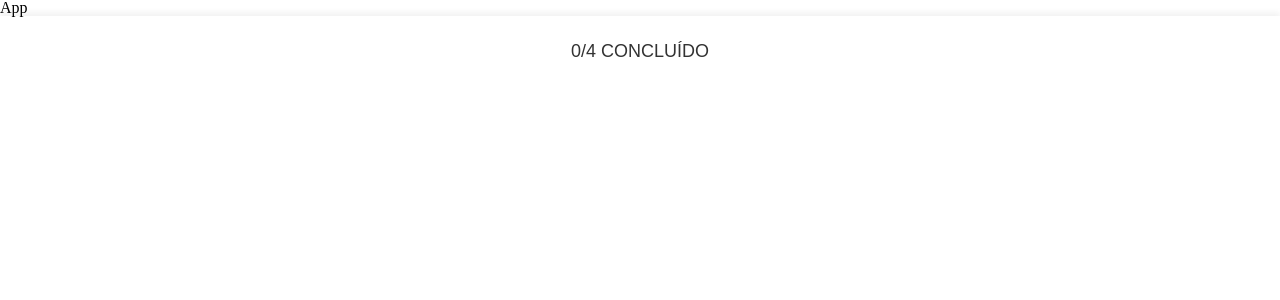
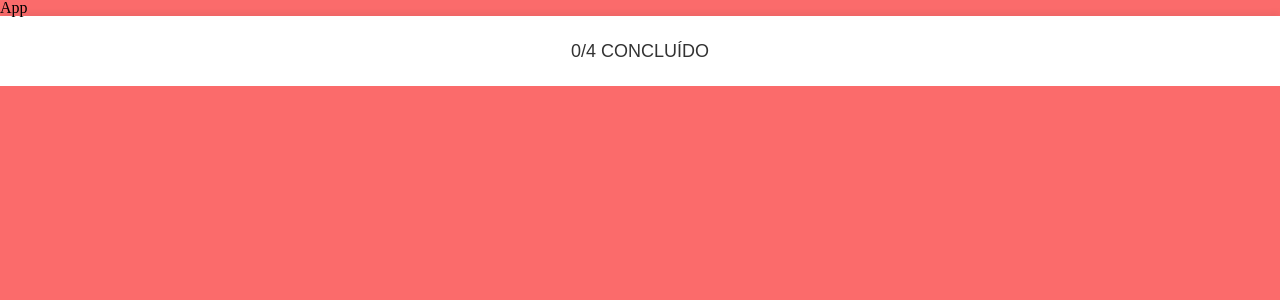
Before and after one commit to curtyraissa/projeto-zaprecall, a React (Create React App) app: page / in a window 1280 px wide. Shown: the top 300 px of the page. Built offline with nearby package versions, Linux system fonts and the light colour scheme; a web font is replaced by a local one.

Commit message:
add background global no body

```diff
--- a/src/theme/globalStyles.js
+++ b/src/theme/globalStyles.js
@@ -132,13 +132,9 @@ table {
   border-spacing: 0;
 }
 
-body {
-    /* font-family: 'Righteous', cursive;
-    700 */
-
-    /* font-family: 'Recursive', sans-serif;
-    400 , 700 */
-    }
+body{
+  background-color: #FB6B6B;
+}
 `
 
 export default GlobalStyles
```
